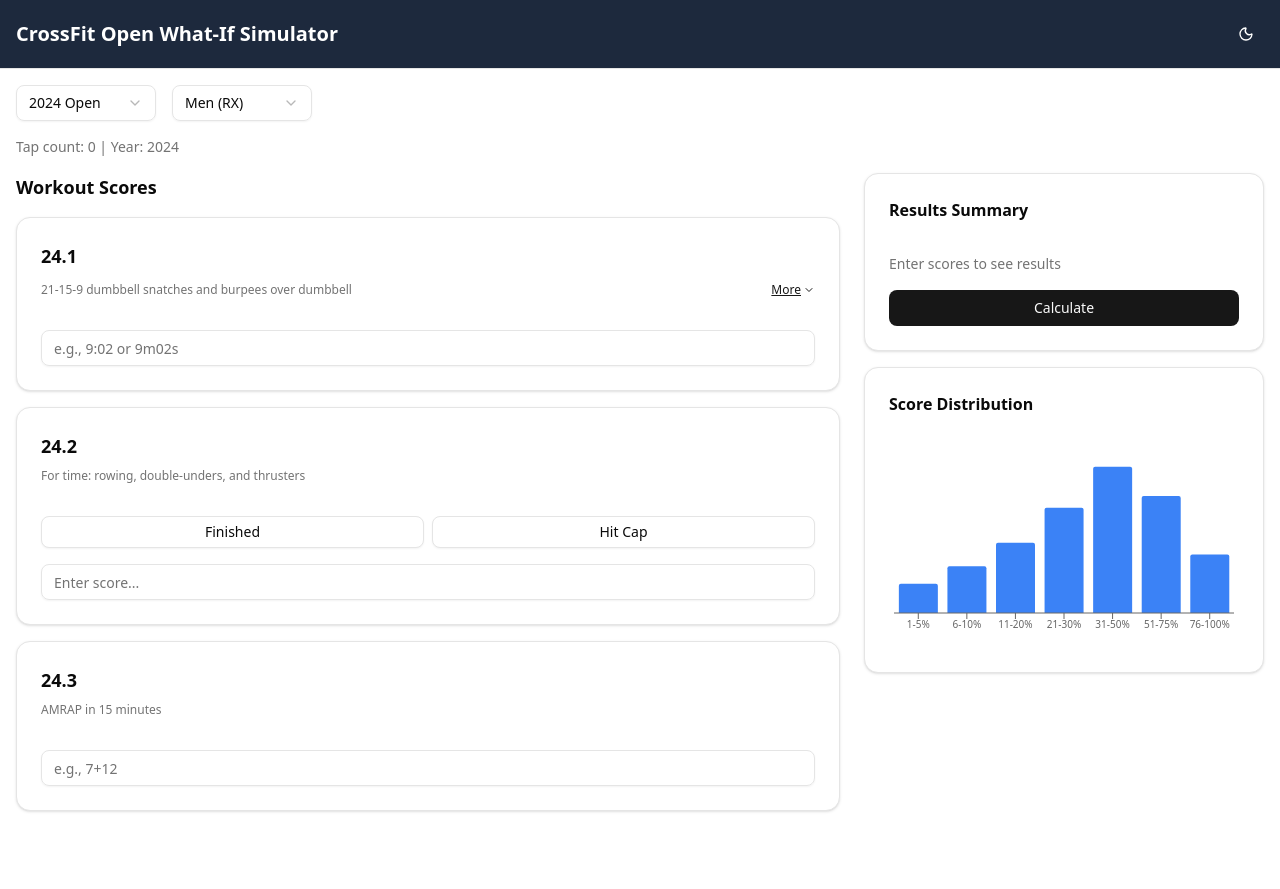
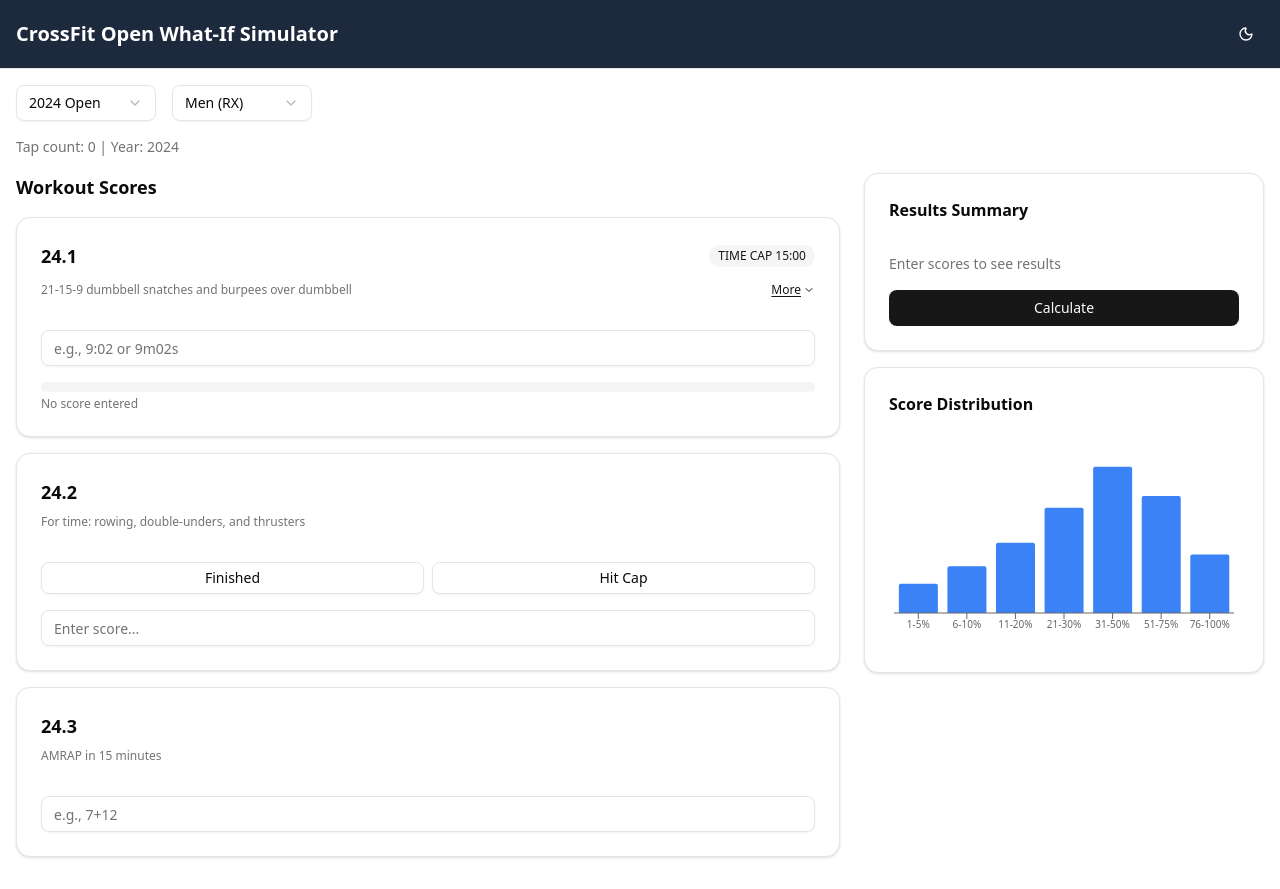
Before and after one commit to nateallen/crossfit-open, a Next.js app: page /test-minimal in a window 1280 px wide. Before the commit the page ends 843 px from the top, so only its background shows below. Built offline with nearby package versions, Linux system fonts and the light colour scheme.

Commit message:
Add actual WorkoutCard component to test-minimal

```diff
--- a/src/app/test-minimal/page.tsx
+++ b/src/app/test-minimal/page.tsx
@@ -26,8 +26,22 @@
   Cell,
 } from "recharts";
 import { Header } from "@/components/Header";
+import { WorkoutCard } from "@/components/simulator/WorkoutCard";
+import type { WorkoutMetadata, ParsedScore } from "@/types";
 
 // Progressively add components to find what breaks touch
+
+// Sample workout data matching the actual type
+const sampleWorkout: WorkoutMetadata = {
+  year: 2024,
+  ordinal: 1,
+  name: "24.1",
+  description: "21-15-9 dumbbell snatches and burpees over dumbbell",
+  detailedDescription: "For time:\n21 dumbbell snatches\n21 burpees over dumbbell\n15 dumbbell snatches\n15 burpees over dumbbell\n9 dumbbell snatches\n9 burpees over dumbbell",
+  scoreType: "time",
+  sortDirection: "asc",
+  timeCapSeconds: 900,
+};
 
 // Sample chart data
 const chartData = [
@@ -45,6 +59,12 @@
   const [text, setText] = useState("");
   const [year, setYear] = useState("2024");
   const [isOpen, setIsOpen] = useState(false);
+  const [workoutValue, setWorkoutValue] = useState("");
+  const [isWorkoutActive, setIsWorkoutActive] = useState(false);
+
+  const handleWorkoutChange = (value: string, parsed: ParsedScore | null) => {
+    setWorkoutValue(value);
+  };
 
   return (
     <div className="min-h-screen bg-background">
@@ -86,35 +106,17 @@
           <div className="lg:col-span-2 space-y-4">
             <h2 className="text-lg font-semibold">Workout Scores</h2>
 
-            {/* Card 1 with Collapsible - matches WorkoutCard structure */}
-            <Card>
-              <CardHeader className="pb-2">
-                <div className="flex items-center justify-between">
-                  <CardTitle className="text-lg font-semibold">24.1</CardTitle>
-                </div>
-                <Collapsible open={isOpen} onOpenChange={setIsOpen}>
-                  <div className="flex items-start gap-1 mt-1">
-                    <p className="text-xs text-muted-foreground flex-1">
-                      21-15-9 dumbbell snatches and burpees over dumbbell
-                    </p>
-                    <CollapsibleTrigger asChild>
-                      <button className="text-xs text-primary hover:text-primary/80 flex items-center gap-0.5 shrink-0">
-                        <span className="underline">{isOpen ? "Less" : "More"}</span>
-                        <ChevronDown className={`h-3 w-3 transition-transform ${isOpen && "rotate-180"}`} />
-                      </button>
-                    </CollapsibleTrigger>
-                  </div>
-                  <CollapsibleContent>
-                    <div className="mt-2 p-3 bg-muted/50 rounded-md border">
-                      <p className="text-xs">Full workout description...</p>
-                    </div>
-                  </CollapsibleContent>
-                </Collapsible>
-              </CardHeader>
-              <CardContent className="space-y-4">
-                <Input placeholder="e.g., 9:02 or 9m02s" />
-              </CardContent>
-            </Card>
+            {/* ACTUAL WorkoutCard component from simulator */}
+            <WorkoutCard
+              workout={sampleWorkout}
+              value={workoutValue}
+              onChange={handleWorkoutChange}
+              percentile={null}
+              estimatedRank={null}
+              totalAthletes={null}
+              isActive={isWorkoutActive}
+              onFocus={() => setIsWorkoutActive(true)}
+            />
 
             {/* Card 2 */}
             <Card>
```
